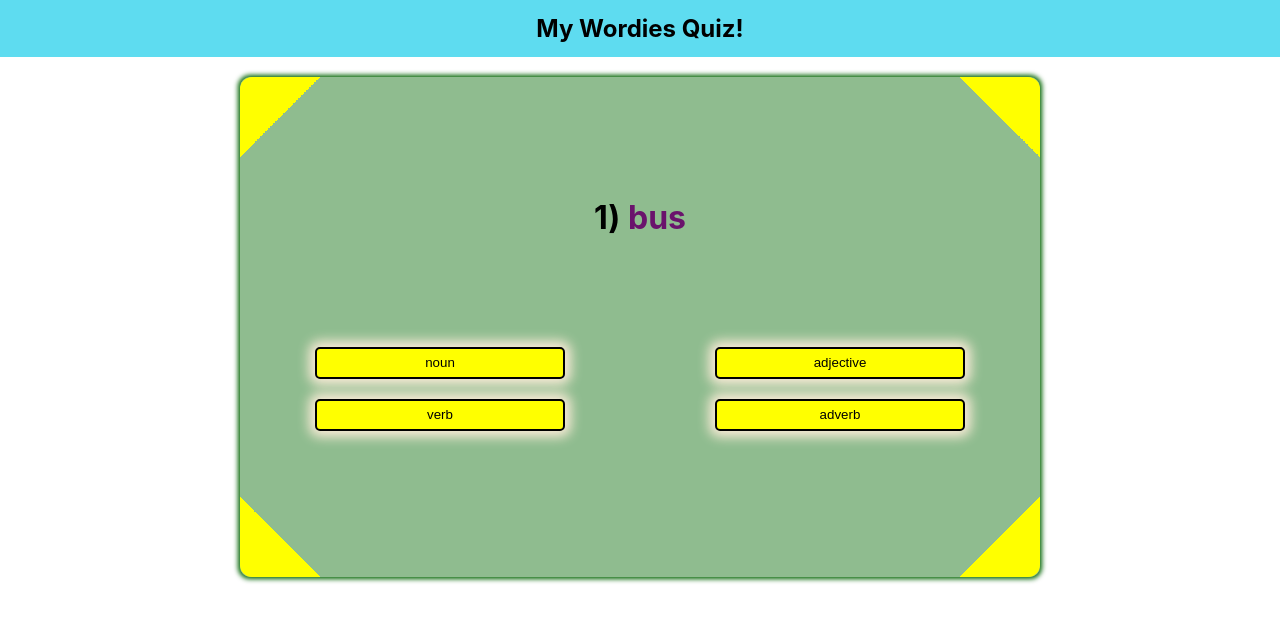
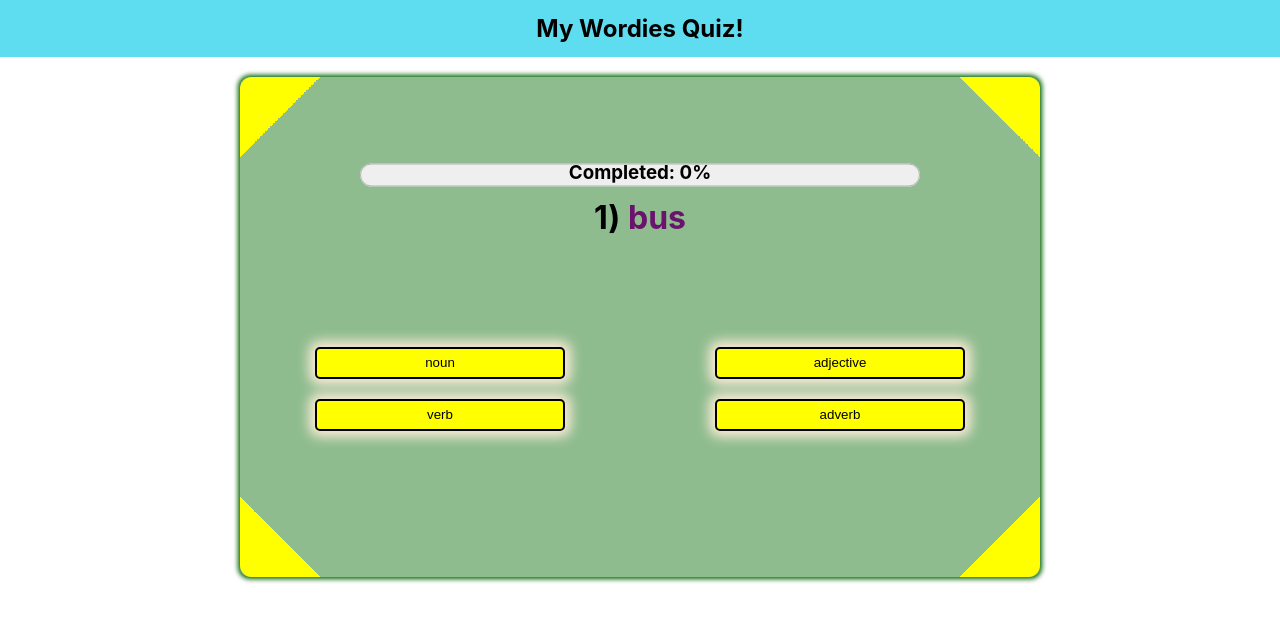
Before and after one commit to Deadreyo/my-wordies-quiz-app, a React (Create React App) app in the folder app-frontend/: page /play in a window 1280 px wide. Shown: the top 622 px of the page. Built offline with nearby package versions, Linux system fonts and the light colour scheme.

Commit message:
Added progress bar

```diff
--- a/app-frontend/src/components/Play-Screen.tsx
+++ b/app-frontend/src/components/Play-Screen.tsx
@@ -5,6 +5,7 @@ import * as PlayScreenAPI from '../utils/api/PlayScreenAPI'
 import shuffleArray from '../utils/helpers/shuffleArray'
 import AnswerButton from './Answer-Button'
 import Loading from './Loading'
+import ProgressBar from './ProgressBar'
 
 // Decides how many questions. Maximum 15.
 const numberOfQuestions = 3;
@@ -91,6 +92,7 @@ export default function PlayScreen({ changeScore }: PlayScreenProps) {
                 <AnswerButton text='verb' correct={pos === 'verb'} handleAnswerClicked={handleAnswerClicked} disabled={choseAlready}/>
                 <AnswerButton text='adverb' correct={pos === 'adverb'} handleAnswerClicked={handleAnswerClicked} disabled={choseAlready}/>
             </div>
+            <ProgressBar questionNumber={question} maxQuestions={numberOfQuestions} />
         </div>
     )
 }
--- /dev/null
+++ b/app-frontend/src/components/ProgressBar.tsx
@@ -0,0 +1,17 @@
+import '../styles/ProgressBar.css'
+
+export default function ProgressBar({ questionNumber, maxQuestions }: ProgressBarProps) {
+
+    const progress = (questionNumber / maxQuestions * 100).toFixed(0)
+    return(
+        <div className="progress-bar-container">
+            <progress className="progress-bar" value={questionNumber} max={maxQuestions} />
+            <h3 className='progress-bar-text'>Completed: {progress}%</h3>
+        </div>
+    )
+}
+
+interface ProgressBarProps {
+    questionNumber: number;
+    maxQuestions: number
+}
--- /dev/null
+++ b/app-frontend/src/styles/ProgressBar.css
@@ -0,0 +1,17 @@
+
+.progress-bar-container {
+    position: absolute;
+    top: 15%;
+    width: 100%
+}
+
+.progress-bar {
+    width: 70%;
+    height: 46px;
+}
+
+.progress-bar-text {
+    position: absolute;
+    top: -10px;
+    width: 100%;
+}
```
Also changed, not shown: 1 other file (tests, documents, lock files or other folders).
